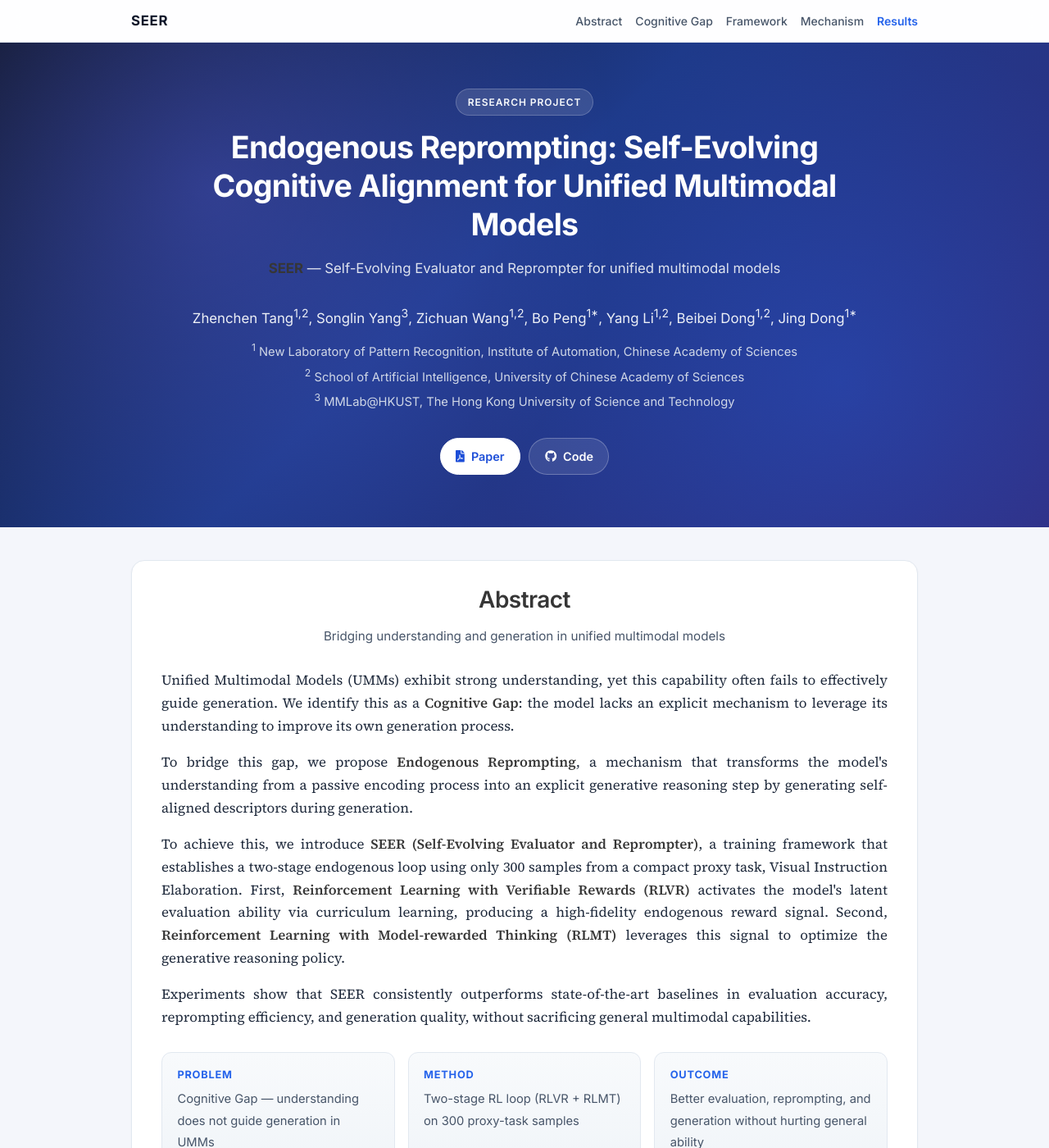
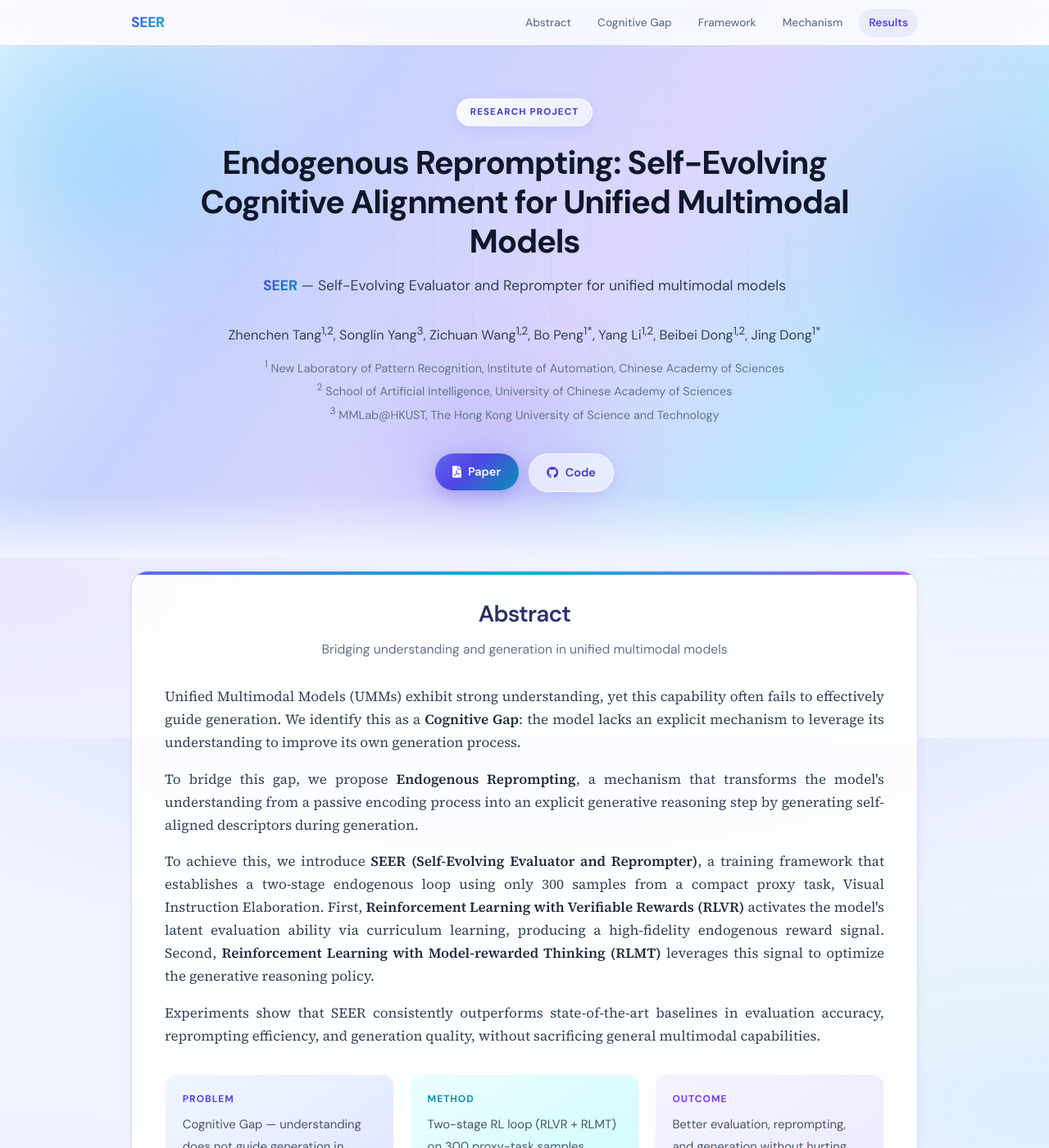
Before and after one commit to 2kxx/SEER.github.io, a Jekyll site: the page built from index.md, in a window 1280 px wide and 1400 px high. Shown: the whole window at 82% size. Built offline with Jekyll 4.4.1, drawn with Linux system fonts in a browser that asks for light colours.

Commit message:
Brighten hero with layered gradients and softer visual design
- Replace dark navy hero with light sky-indigo-violet gradient mesh
- Add floating orbs, grid overlay, and smooth fade into page background
- Refresh cards, sections, buttons, and nav with gradient accents
- Switch to DM Sans and improve contrast for readability on light hero

Co-authored-by: 2kxx <2kxx@users.noreply.github.com>

```diff
--- a/_layouts/project_page.html
+++ b/_layouts/project_page.html
@@ -9,7 +9,7 @@
 
   <link rel="preconnect" href="https://fonts.googleapis.com">
   <link rel="preconnect" href="https://fonts.gstatic.com" crossorigin>
-  <link href="https://fonts.googleapis.com/css2?family=Inter:wght@400;500;600;700&family=Source+Serif+4:ital,wght@0,400;0,600;1,400&display=swap" rel="stylesheet">
+  <link href="https://fonts.googleapis.com/css2?family=DM+Sans:ital,opsz,wght@0,9..40,400;0,9..40,500;0,9..40,600;0,9..40,700;1,9..40,400&family=Source+Serif+4:ital,wght@0,400;0,600;1,400&display=swap" rel="stylesheet">
 
   <link rel="stylesheet" href="{{ '/static/css/bulma.min.css' | relative_url }}">
   <link rel="stylesheet" href="https://cdnjs.cloudflare.com/ajax/libs/font-awesome/6.5.1/css/all.min.css" crossorigin="anonymous" referrerpolicy="no-referrer" />
@@ -37,7 +37,12 @@
 </header>
 
 <section class="hero publication-hero" id="top">
-  <div class="hero-bg" aria-hidden="true"></div>
+  <div class="hero-bg" aria-hidden="true">
+    <div class="hero-orb hero-orb--1"></div>
+    <div class="hero-orb hero-orb--2"></div>
+    <div class="hero-orb hero-orb--3"></div>
+    <div class="hero-grid"></div>
+  </div>
   <div class="hero-body">
     <div class="container is-max-desktop">
       <div class="hero-content has-text-centered">
--- a/static/css/index.css
+++ b/static/css/index.css
@@ -1,21 +1,30 @@
 :root {
-  --color-bg: #f4f6fb;
+  --color-bg: #f0f4ff;
+  --color-bg-alt: #e8eeff;
   --color-surface: #ffffff;
-  --color-text: #0f172a;
-  --color-text-muted: #475569;
-  --color-border: #e2e8f0;
-  --color-primary: #2563eb;
-  --color-primary-dark: #1d4ed8;
-  --color-accent: #7c3aed;
-  --hero-gradient: linear-gradient(135deg, #0f172a 0%, #1e3a8a 45%, #312e81 100%);
-  --shadow-sm: 0 1px 2px rgba(15, 23, 42, 0.06);
-  --shadow-md: 0 8px 24px rgba(15, 23, 42, 0.08);
-  --shadow-lg: 0 20px 48px rgba(15, 23, 42, 0.12);
-  --radius-md: 12px;
-  --radius-lg: 16px;
-  --font-sans: "Inter", system-ui, -apple-system, sans-serif;
+  --color-text: #1e293b;
+  --color-text-muted: #64748b;
+  --color-border: rgba(148, 163, 184, 0.35);
+  --color-primary: #4f46e5;
+  --color-primary-light: #818cf8;
+  --color-accent: #06b6d4;
+  --color-accent-2: #a855f7;
+  --hero-gradient: linear-gradient(
+    125deg,
+    #e0f2fe 0%,
+    #c7d2fe 28%,
+    #ddd6fe 55%,
+    #bae6fd 78%,
+    #e0e7ff 100%
+  );
+  --shadow-sm: 0 2px 8px rgba(79, 70, 229, 0.06);
+  --shadow-md: 0 12px 32px rgba(79, 70, 229, 0.1);
+  --shadow-lg: 0 24px 56px rgba(79, 70, 229, 0.14);
+  --radius-md: 14px;
+  --radius-lg: 20px;
+  --font-sans: "DM Sans", system-ui, -apple-system, sans-serif;
   --font-serif: "Source Serif 4", Georgia, serif;
-  --nav-height: 3.25rem;
+  --nav-height: 3.5rem;
 }
 
 *,
@@ -32,6 +41,11 @@ body {
   font-family: var(--font-sans);
   color: var(--color-text);
   background: var(--color-bg);
+  background-image:
+    radial-gradient(ellipse 80% 50% at 50% -20%, rgba(129, 140, 248, 0.25), transparent),
+    radial-gradient(ellipse 60% 40% at 100% 50%, rgba(6, 182, 212, 0.08), transparent),
+    radial-gradient(ellipse 50% 30% at 0% 80%, rgba(168, 85, 247, 0.08), transparent);
+  background-attachment: fixed;
   line-height: 1.65;
   margin: 0;
 }
@@ -42,18 +56,19 @@ a {
 }
 
 a:hover {
-  color: var(--color-primary-dark);
+  color: #4338ca;
 }
 
-/* Sticky navigation */
+/* Navigation */
 .site-nav {
   position: sticky;
   top: 0;
   z-index: 40;
   height: var(--nav-height);
-  background: rgba(255, 255, 255, 0.88);
-  backdrop-filter: blur(12px);
+  background: rgba(255, 255, 255, 0.72);
+  backdrop-filter: blur(16px) saturate(1.4);
   border-bottom: 1px solid var(--color-border);
+  box-shadow: 0 1px 0 rgba(255, 255, 255, 0.8) inset;
 }
 
 .nav-inner {
@@ -66,116 +81,194 @@ a:hover {
 
 .nav-brand {
   font-weight: 700;
-  font-size: 1.05rem;
-  letter-spacing: 0.04em;
-  color: var(--color-text);
+  font-size: 1.1rem;
+  letter-spacing: -0.02em;
+  background: linear-gradient(135deg, #4f46e5, #06b6d4);
+  -webkit-background-clip: text;
+  -webkit-text-fill-color: transparent;
+  background-clip: text;
   text-decoration: none;
 }
 
 .nav-brand:hover {
-  color: var(--color-primary);
+  opacity: 0.85;
 }
 
 .nav-links {
   display: flex;
   flex-wrap: wrap;
-  gap: 0.35rem 1rem;
+  gap: 0.25rem 0.5rem;
   justify-content: flex-end;
 }
 
 .nav-links a {
-  font-size: 0.875rem;
+  font-size: 0.85rem;
   font-weight: 500;
   color: var(--color-text-muted);
   text-decoration: none;
+  padding: 0.35rem 0.75rem;
+  border-radius: 999px;
+  transition: background 0.15s ease, color 0.15s ease;
 }
 
 .nav-links a:hover,
 .nav-links a.is-active {
   color: var(--color-primary);
+  background: rgba(79, 70, 229, 0.08);
 }
 
 .nav-links a.is-active {
   font-weight: 600;
 }
 
-/* Hero */
+/* Hero — bright multi-stop gradient */
 .publication-hero {
   position: relative;
   overflow: hidden;
   background: var(--hero-gradient);
-  color: #f8fafc;
+  color: #1e293b;
+}
+
+.publication-hero::after {
+  content: "";
+  position: absolute;
+  bottom: 0;
+  left: 0;
+  right: 0;
+  height: 80px;
+  background: linear-gradient(to bottom, transparent, var(--color-bg));
+  pointer-events: none;
+  z-index: 2;
 }
 
 .publication-hero .hero-body {
   position: relative;
-  z-index: 1;
-  padding: 3.5rem 1.5rem 4rem;
+  z-index: 3;
+  padding: 4rem 1.5rem 5rem;
 }
 
 .hero-bg {
   position: absolute;
   inset: 0;
-  background:
-    radial-gradient(circle at 20% 30%, rgba(99, 102, 241, 0.35), transparent 45%),
-    radial-gradient(circle at 80% 70%, rgba(37, 99, 235, 0.3), transparent 40%);
+  overflow: hidden;
   pointer-events: none;
+}
+
+.hero-orb {
+  position: absolute;
+  border-radius: 50%;
+  filter: blur(60px);
+  opacity: 0.7;
+  animation: float-orb 18s ease-in-out infinite;
+}
+
+.hero-orb--1 {
+  width: 420px;
+  height: 420px;
+  top: -12%;
+  left: -8%;
+  background: radial-gradient(circle, rgba(56, 189, 248, 0.55) 0%, transparent 70%);
+}
+
+.hero-orb--2 {
+  width: 380px;
+  height: 380px;
+  top: 10%;
+  right: -10%;
+  background: radial-gradient(circle, rgba(167, 139, 250, 0.5) 0%, transparent 70%);
+  animation-delay: -6s;
+}
+
+.hero-orb--3 {
+  width: 300px;
+  height: 300px;
+  bottom: -5%;
+  left: 35%;
+  background: radial-gradient(circle, rgba(99, 102, 241, 0.45) 0%, transparent 70%);
+  animation-delay: -12s;
+}
+
+.hero-grid {
+  position: absolute;
+  inset: 0;
+  background-image:
+    linear-gradient(rgba(79, 70, 229, 0.04) 1px, transparent 1px),
+    linear-gradient(90deg, rgba(79, 70, 229, 0.04) 1px, transparent 1px);
+  background-size: 48px 48px;
+  mask-image: radial-gradient(ellipse 70% 60% at 50% 40%, black 20%, transparent 75%);
+}
+
+@keyframes float-orb {
+  0%, 100% { transform: translate(0, 0) scale(1); }
+  33% { transform: translate(24px, -16px) scale(1.05); }
+  66% { transform: translate(-16px, 12px) scale(0.98); }
 }
 
 .hero-eyebrow {
   display: inline-block;
-  margin: 0 0 1rem;
-  padding: 0.35rem 0.85rem;
-  font-size: 0.75rem;
-  font-weight: 600;
-  letter-spacing: 0.08em;
+  margin: 0 0 1.25rem;
+  padding: 0.4rem 1rem;
+  font-size: 0.72rem;
+  font-weight: 700;
+  letter-spacing: 0.1em;
   text-transform: uppercase;
   border-radius: 999px;
-  background: rgba(255, 255, 255, 0.12);
-  border: 1px solid rgba(255, 255, 255, 0.2);
+  color: #4338ca;
+  background: linear-gradient(135deg, rgba(255, 255, 255, 0.9), rgba(255, 255, 255, 0.6));
+  border: 1px solid rgba(255, 255, 255, 0.9);
+  box-shadow: 0 4px 16px rgba(79, 70, 229, 0.12);
 }
 
 .publication-title {
   font-family: var(--font-sans);
-  font-size: clamp(1.65rem, 4vw, 2.35rem);
+  font-size: clamp(1.75rem, 4.2vw, 2.5rem);
   font-weight: 700;
-  line-height: 1.25;
-  letter-spacing: -0.02em;
-  max-width: 52rem;
-  margin: 0 auto 1rem;
-  color: #fff;
+  line-height: 1.2;
+  letter-spacing: -0.03em;
+  max-width: 54rem;
+  margin: 0 auto 1.1rem;
+  color: #0f172a;
 }
 
 .hero-subtitle {
-  font-size: 1.05rem;
-  color: rgba(248, 250, 252, 0.88);
-  max-width: 40rem;
-  margin: 0 auto 1.75rem;
+  font-size: 1.1rem;
+  color: #334155;
+  max-width: 42rem;
+  margin: 0 auto 1.85rem;
+  line-height: 1.55;
+}
+
+.hero-subtitle strong {
+  background: linear-gradient(135deg, #4f46e5, #0891b2);
+  -webkit-background-clip: text;
+  -webkit-text-fill-color: transparent;
+  background-clip: text;
+  font-weight: 700;
 }
 
 .publication-authors {
-  font-size: 1.05rem;
-  line-height: 1.7;
-  margin-bottom: 0.75rem;
-  color: rgba(248, 250, 252, 0.95);
+  font-size: 1.02rem;
+  line-height: 1.75;
+  margin-bottom: 0.65rem;
+  color: #334155;
 }
 
 .publication-affiliations {
-  margin-bottom: 2rem;
+  margin-bottom: 2.25rem;
 }
 
 .affiliation-line {
-  margin: 0.25rem 0;
-  font-size: 0.92rem;
-  color: rgba(226, 232, 240, 0.9);
-  line-height: 1.55;
+  margin: 0.2rem 0;
+  font-size: 0.9rem;
+  color: #64748b;
+  line-height: 1.5;
 }
 
 .publication-links {
   display: flex;
   flex-wrap: wrap;
   justify-content: center;
-  gap: 0.65rem;
+  gap: 0.75rem;
 }
 
 .link-block {
@@ -186,38 +279,44 @@ a:hover {
   display: inline-flex;
   align-items: center;
   gap: 0.5rem;
-  padding: 0.6rem 1.15rem;
+  padding: 0.65rem 1.35rem;
   font-size: 0.9rem;
   font-weight: 600;
-  color: #fff;
+  color: #4338ca;
   text-decoration: none;
   border-radius: 999px;
-  border: 1px solid rgba(255, 255, 255, 0.25);
-  background: rgba(255, 255, 255, 0.1);
-  transition: transform 0.15s ease, background 0.15s ease, box-shadow 0.15s ease;
+  border: 1px solid rgba(255, 255, 255, 0.85);
+  background: rgba(255, 255, 255, 0.55);
+  backdrop-filter: blur(8px);
+  box-shadow: 0 4px 20px rgba(79, 70, 229, 0.12);
+  transition: transform 0.2s ease, box-shadow 0.2s ease, background 0.2s ease;
 }
 
 .btn-pill:hover {
-  color: #fff;
-  transform: translateY(-1px);
-  background: rgba(255, 255, 255, 0.18);
+  color: #3730a3;
+  transform: translateY(-2px);
+  background: rgba(255, 255, 255, 0.85);
   box-shadow: var(--shadow-md);
 }
 
 .btn-pill-primary {
-  background: #fff;
-  color: var(--color-primary-dark);
-  border-color: #fff;
+  color: #fff;
+  border: none;
+  background: linear-gradient(135deg, #6366f1 0%, #4f46e5 40%, #0891b2 100%);
+  box-shadow: 0 6px 24px rgba(79, 70, 229, 0.35);
 }
 
 .btn-pill-primary:hover {
-  color: var(--color-primary-dark);
-  background: #f1f5f9;
+  color: #fff;
+  background: linear-gradient(135deg, #818cf8 0%, #6366f1 40%, #22d3ee 100%);
+  box-shadow: 0 8px 28px rgba(79, 70, 229, 0.4);
 }
 
 /* Main content */
 .page-main {
-  padding: 2.5rem 1.5rem 4rem;
+  padding: 1rem 1.5rem 4rem;
+  position: relative;
+  z-index: 1;
 }
 
 .page-content > hr {
@@ -225,81 +324,128 @@ a:hover {
 }
 
 .content-section {
-  background: var(--color-surface);
+  position: relative;
+  background: rgba(255, 255, 255, 0.85);
+  backdrop-filter: blur(12px);
   border: 1px solid var(--color-border);
   border-radius: var(--radius-lg);
-  padding: 2rem 2.25rem;
+  padding: 2.25rem 2.5rem;
   margin-bottom: 2rem;
   box-shadow: var(--shadow-sm);
+  overflow: hidden;
+}
+
+.content-section::before {
+  content: "";
+  position: absolute;
+  top: 0;
+  left: 0;
+  right: 0;
+  height: 4px;
+  background: linear-gradient(90deg, #6366f1, #06b6d4, #a855f7);
+  border-radius: var(--radius-lg) var(--radius-lg) 0 0;
 }
 
 .section-header {
   text-align: center;
-  margin-bottom: 1.75rem;
+  margin-bottom: 2rem;
 }
 
 .section-title {
   font-family: var(--font-sans);
-  font-size: 1.5rem;
+  font-size: 1.65rem;
   font-weight: 700;
-  letter-spacing: -0.02em;
-  margin: 0 0 0.35rem;
-  color: var(--color-text);
+  letter-spacing: -0.03em;
+  margin: 0 0 0.5rem;
+  background: linear-gradient(135deg, #1e293b 30%, #4f46e5 100%);
+  -webkit-background-clip: text;
+  -webkit-text-fill-color: transparent;
+  background-clip: text;
 }
 
 .section-subtitle {
-  margin: 0;
-  font-size: 0.95rem;
+  margin: 0 auto;
+  max-width: 36rem;
+  font-size: 0.98rem;
   color: var(--color-text-muted);
+  line-height: 1.5;
 }
 
 .section-body {
   font-family: var(--font-serif);
-  font-size: 1.05rem;
-  color: #1e293b;
+  font-size: 1.06rem;
+  color: #334155;
 }
 
 .section-body p {
-  margin-bottom: 1rem;
+  margin-bottom: 1.1rem;
 }
 
 .section-body p:last-child {
   margin-bottom: 0;
 }
 
+.section-body strong {
+  color: #1e293b;
+  font-weight: 600;
+}
+
+/* Highlight cards */
 .highlight-cards {
   display: grid;
-  grid-template-columns: repeat(auto-fit, minmax(200px, 1fr));
-  gap: 1rem;
-  margin-top: 1.75rem;
+  grid-template-columns: repeat(auto-fit, minmax(210px, 1fr));
+  gap: 1.15rem;
+  margin-top: 2rem;
 }
 
 .highlight-card {
-  padding: 1rem 1.15rem;
+  position: relative;
+  padding: 1.25rem 1.3rem;
   border-radius: var(--radius-md);
-  background: linear-gradient(180deg, #f8fafc 0%, #f1f5f9 100%);
-  border: 1px solid var(--color-border);
+  border: 1px solid rgba(255, 255, 255, 0.8);
+  overflow: hidden;
+  transition: transform 0.2s ease, box-shadow 0.2s ease;
+}
+
+.highlight-card:hover {
+  transform: translateY(-3px);
+  box-shadow: var(--shadow-md);
+}
+
+.highlight-card:nth-child(1) {
+  background: linear-gradient(145deg, #eff6ff 0%, #e0e7ff 100%);
+}
+
+.highlight-card:nth-child(2) {
+  background: linear-gradient(145deg, #ecfeff 0%, #cffafe 100%);
+}
+
+.highlight-card:nth-child(3) {
+  background: linear-gradient(145deg, #f5f3ff 0%, #ede9fe 100%);
 }
 
 .highlight-card strong {
   display: block;
-  font-size: 0.8rem;
+  font-size: 0.75rem;
   text-transform: uppercase;
-  letter-spacing: 0.06em;
-  color: var(--color-primary);
-  margin-bottom: 0.35rem;
+  letter-spacing: 0.08em;
+  margin-bottom: 0.45rem;
 }
 
+.highlight-card:nth-child(1) strong { color: #4f46e5; }
+.highlight-card:nth-child(2) strong { color: #0891b2; }
+.highlight-card:nth-child(3) strong { color: #7c3aed; }
+
 .highlight-card span {
-  font-size: 0.92rem;
-  color: var(--color-text-muted);
-  line-height: 1.45;
+  font-size: 0.93rem;
+  color: #475569;
+  line-height: 1.5;
 }
 
 /* Figures */
 .figure-grid {
   display: grid;
-  gap: 1.5rem;
+  gap: 1.75rem;
 }
 
 .figure-grid--two {
@@ -317,17 +463,24 @@ a:hover {
   border: 1px solid var(--color-border);
   box-shadow: var(--shadow-md);
   background: #fff;
+  transition: transform 0.25s ease, box-shadow 0.25s ease;
+}
+
+.figure-card:hover img {
+  transform: scale(1.01);
+  box-shadow: var(--shadow-lg);
 }
 
 .figure-caption {
-  margin: 0.75rem 0 0;
-  font-size: 0.85rem;
+  margin: 0.85rem 0 0;
+  font-size: 0.88rem;
   color: var(--color-text-muted);
-  line-height: 1.45;
+  line-height: 1.5;
+  font-style: italic;
 }
 
 .results-stack .figure-card {
-  margin-bottom: 1.75rem;
+  margin-bottom: 2rem;
 }
 
 .results-stack .figure-card:last-child {
@@ -336,27 +489,27 @@ a:hover {
 
 /* Footer */
 .site-footer {
-  padding: 1.75rem 1.5rem 2.5rem;
+  padding: 2rem 1.5rem 2.75rem;
   text-align: center;
   font-size: 0.85rem;
   color: var(--color-text-muted);
+  background: linear-gradient(180deg, transparent, rgba(224, 231, 255, 0.5));
   border-top: 1px solid var(--color-border);
-  background: #fff;
 }
 
 .site-footer a {
-  color: var(--color-text-muted);
-  text-decoration: underline;
-  text-underline-offset: 2px;
+  color: var(--color-primary);
+  text-decoration: none;
+  font-weight: 500;
 }
 
 .site-footer a:hover {
-  color: var(--color-primary);
+  text-decoration: underline;
 }
 
-/* Legacy / template compatibility */
+/* Author links on light hero */
 .publication-authors a {
-  color: #93c5fd !important;
+  color: #4f46e5 !important;
 }
 
 .publication-authors a:hover {
@@ -390,14 +543,24 @@ a:hover {
   }
 
   .publication-hero .hero-body {
-    padding: 2.5rem 1rem 3rem;
+    padding: 2.75rem 1rem 4rem;
   }
 
   .content-section {
-    padding: 1.5rem 1.25rem;
+    padding: 1.65rem 1.35rem;
   }
 
   .figure-grid--two {
     grid-template-columns: 1fr;
   }
+
+  .hero-orb {
+    opacity: 0.5;
+  }
 }
+
+@media (prefers-reduced-motion: reduce) {
+  .hero-orb {
+    animation: none;
+  }
+}
```
